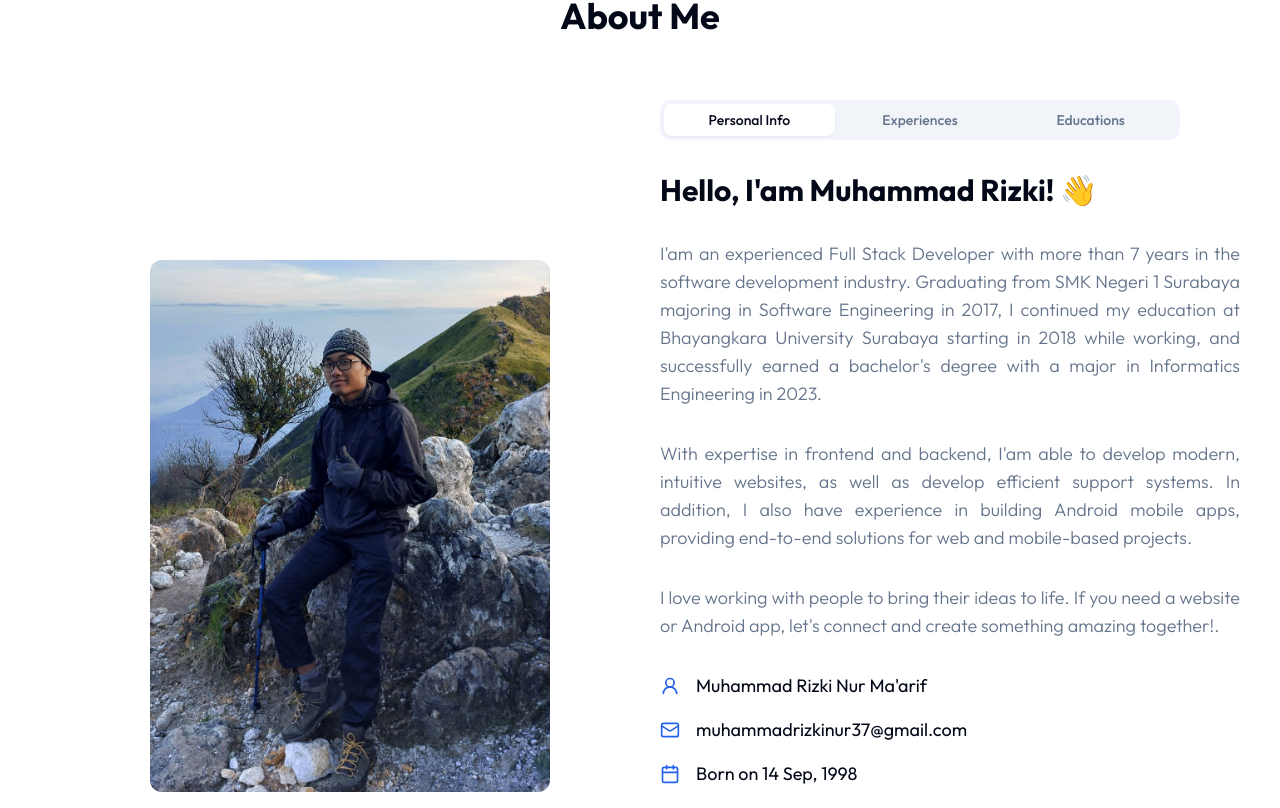
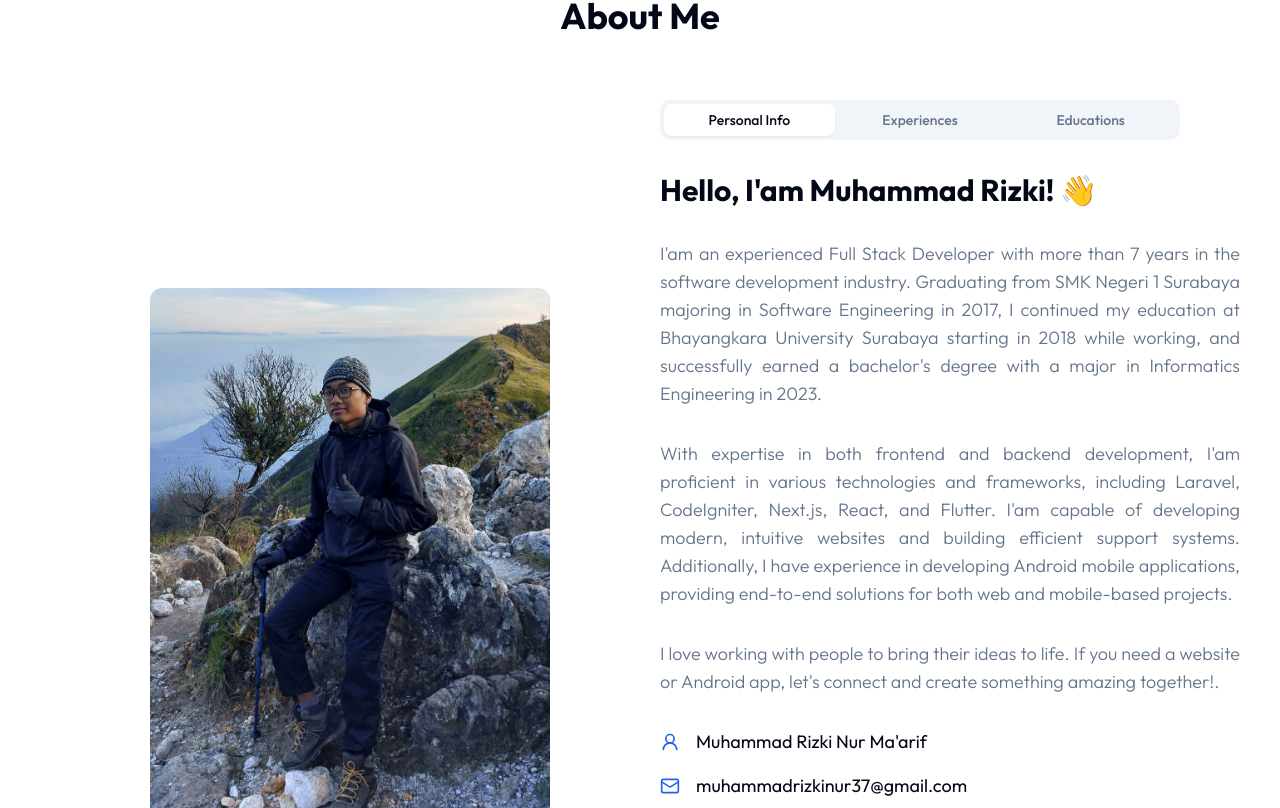
Before and after one commit to mrizkinm/mrizkinm.github.io, a Next.js app: page / in a window 1280 px wide. Shown: the part 962-1770 px from the top of the page. Built offline with nearby package versions, Linux system fonts and the light colour scheme.

Commit message:
update bio

```diff
--- a/components/About.jsx
+++ b/components/About.jsx
@@ -91,7 +91,7 @@ const About = () => {
                   <div>
                     <h3 className="h3 mb-8">Hello, I&apos;am Muhammad Rizki! 👋</h3>
                     <p className="subtitle text-justify">I&apos;am an experienced Full Stack Developer with more than 7 years in the software development industry. Graduating from SMK Negeri 1 Surabaya majoring in Software Engineering in 2017, I continued my education at Bhayangkara University Surabaya starting in 2018 while working, and successfully earned a bachelor&apos;s degree with a major in Informatics Engineering in 2023.</p>
-                    <p className="subtitle text-justify">With expertise in frontend and backend, I&apos;am able to develop modern, intuitive websites, as well as develop efficient support systems. In addition, I also have experience in building Android mobile apps, providing end-to-end solutions for web and mobile-based projects.</p>
+                    <p className="subtitle text-justify">With expertise in both frontend and backend development, I&apos;am proficient in various technologies and frameworks, including Laravel, CodeIgniter, Next.js, React, and Flutter. I&apos;am capable of developing modern, intuitive websites and building efficient support systems. Additionally, I have experience in developing Android mobile applications, providing end-to-end solutions for both web and mobile-based projects.</p>
                     <p className="subtitle text-justify">I love working with people to bring their ideas to life. If you need a website or Android app, let&apos;s connect and create something amazing together!.</p>
                     <div className="grid gap-4 mb-12">
                       {info.map((item, index) => (
```
